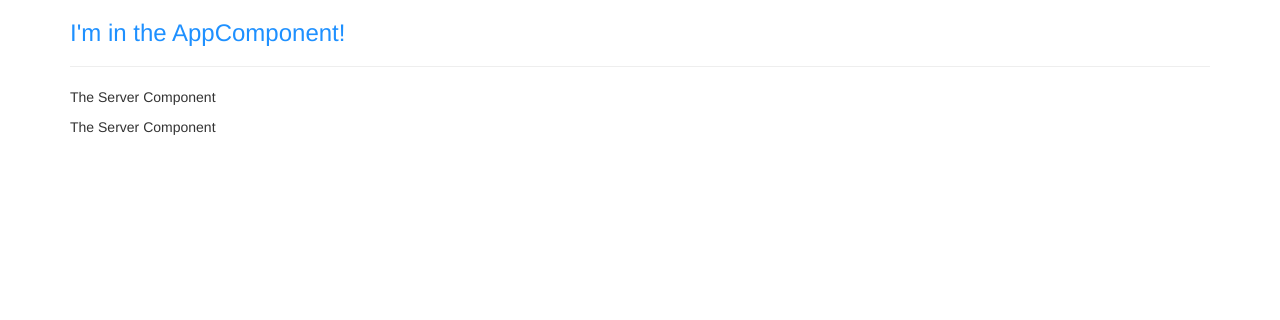
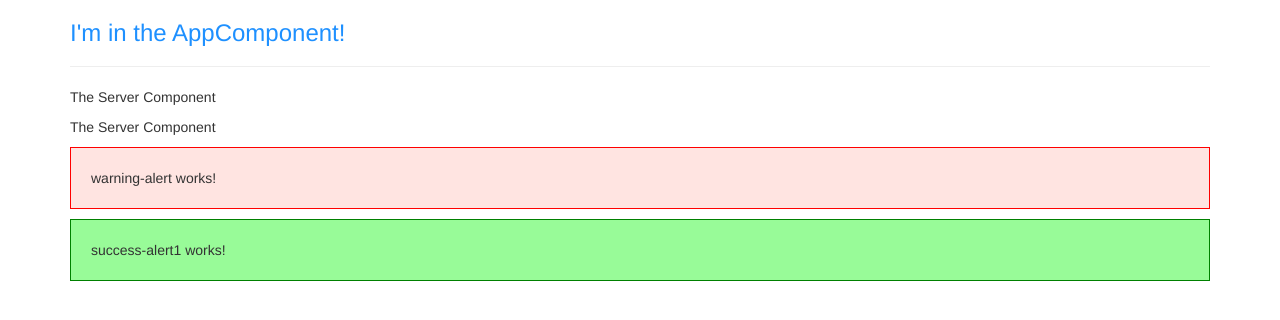
Before and after one commit to LuYeZhan/my-first-angular-app, an Angular app: page / in a window 1280 px wide. Shown: the top 320 px of the page. Built offline with nearby package versions, Linux system fonts and the light colour scheme.

Commit message:
practicing components

```diff
--- a/src/app/app.component.html
+++ b/src/app/app.component.html
@@ -4,6 +4,8 @@
       <h3>I'm in the AppComponent!</h3>
       <hr />
       <app-servers></app-servers>
+      <app-warning-alert></app-warning-alert>
+      <app-success-alert1></app-success-alert1>
       <!-- <div app-servers></div> -->
       <!-- <div class="app-servers"></div> -->
     </div>
--- a/src/app/app.module.ts
+++ b/src/app/app.module.ts
@@ -5,9 +5,11 @@ import { FormsModule } from "@angular/forms";
 import { AppComponent } from "./app.component";
 import { ServerComponent } from "./server/server.component";
 import { ServersComponent } from './servers/servers.component';
+import { WarningAlertComponent } from './warning-alert/warning-alert.component';
+import { SuccessAlert1Component } from './success-alert1/success-alert1.component';
 
 @NgModule({
-  declarations: [AppComponent, ServerComponent, ServersComponent],
+  declarations: [AppComponent, ServerComponent, ServersComponent, WarningAlertComponent, SuccessAlert1Component],
   imports: [BrowserModule, FormsModule],
   providers: [],
   bootstrap: [AppComponent]
--- /dev/null
+++ b/src/app/success-alert1/success-alert1.component.css
@@ -0,0 +1,5 @@
+p {
+  padding: 20px;
+  background-color: palegreen;
+  border: 1px solid green;
+}
--- /dev/null
+++ b/src/app/success-alert1/success-alert1.component.html
@@ -0,0 +1 @@
+<p>success-alert1 works!</p>
--- /dev/null
+++ b/src/app/success-alert1/success-alert1.component.ts
@@ -0,0 +1,12 @@
+import { Component, OnInit } from "@angular/core";
+
+@Component({
+  selector: "app-success-alert1",
+  templateUrl: "./success-alert1.component.html",
+  styleUrls: ["./success-alert1.component.css"]
+})
+export class SuccessAlert1Component implements OnInit {
+  constructor() {}
+
+  ngOnInit() {}
+}
--- /dev/null
+++ b/src/app/warning-alert/warning-alert.component.css
@@ -0,0 +1,5 @@
+p {
+  padding: 20px;
+  background-color: mistyrose;
+  border: 1px solid red;
+}
--- /dev/null
+++ b/src/app/warning-alert/warning-alert.component.html
@@ -0,0 +1 @@
+<p>warning-alert works!</p>
--- /dev/null
+++ b/src/app/warning-alert/warning-alert.component.ts
@@ -0,0 +1,12 @@
+import { Component, OnInit } from "@angular/core";
+
+@Component({
+  selector: "app-warning-alert",
+  templateUrl: "./warning-alert.component.html",
+  styleUrls: ["./warning-alert.component.css"]
+})
+export class WarningAlertComponent implements OnInit {
+  constructor() {}
+
+  ngOnInit() {}
+}
```
